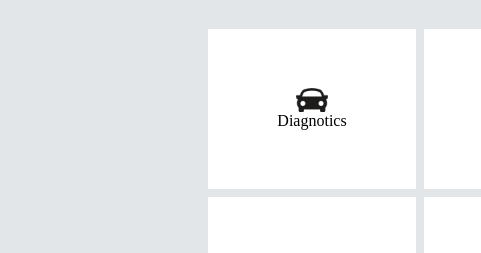
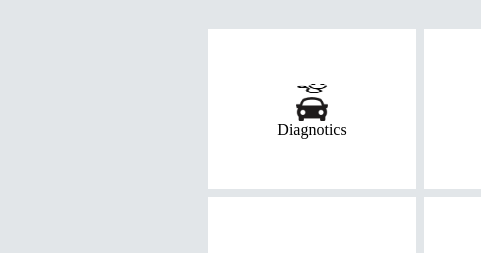
Before and after one commit to Etinhandy/finsweet-webpage, a plain HTML site: page index.html in a window 1280 px wide. Shown: the part 2491-2744 px from the top of the page, 0-481 px from the left. Drawn offline with Linux system fonts and the light colour scheme.

Commit message:
vector uploaded

```diff
--- a/css/style.css
+++ b/css/style.css
@@ -272,6 +272,11 @@
   width: 13rem;
 }
 
+.vector img {
+  width: 0.1rem;
+  height: 0.6rem;
+}
+
 .car:hover {
   background: #ff6433;
 }
--- a/index.html
+++ b/index.html
@@ -207,6 +207,9 @@
         <div class="icons-row">
           <div class="row">
             <div class="car">
+              <div class="vector">
+                <img src="./img/icons-space/vector.png" alt="">
+              </div>
               <img src="./img/icons-space/car.png" alt="">
               <p>Diagnotics</p>
             </div>
```
